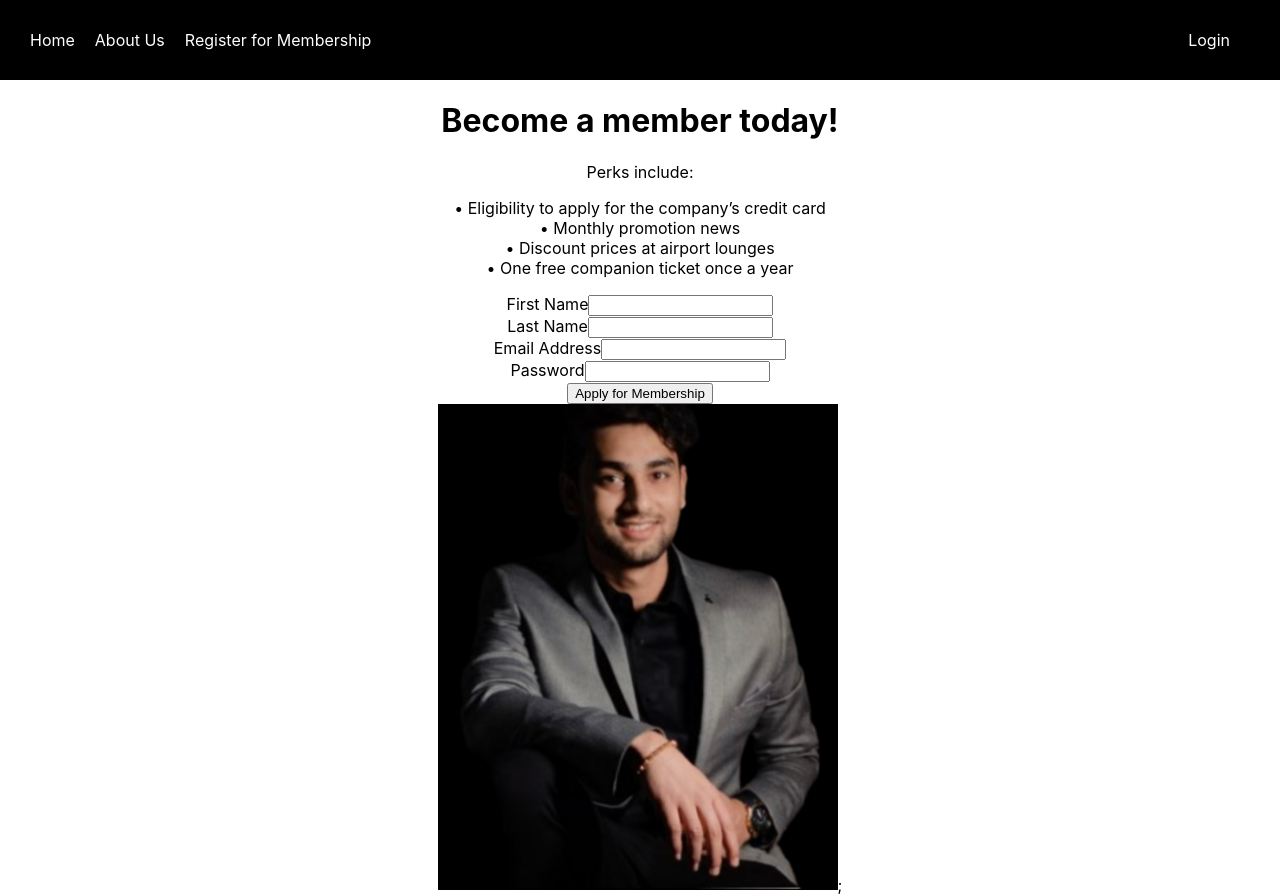
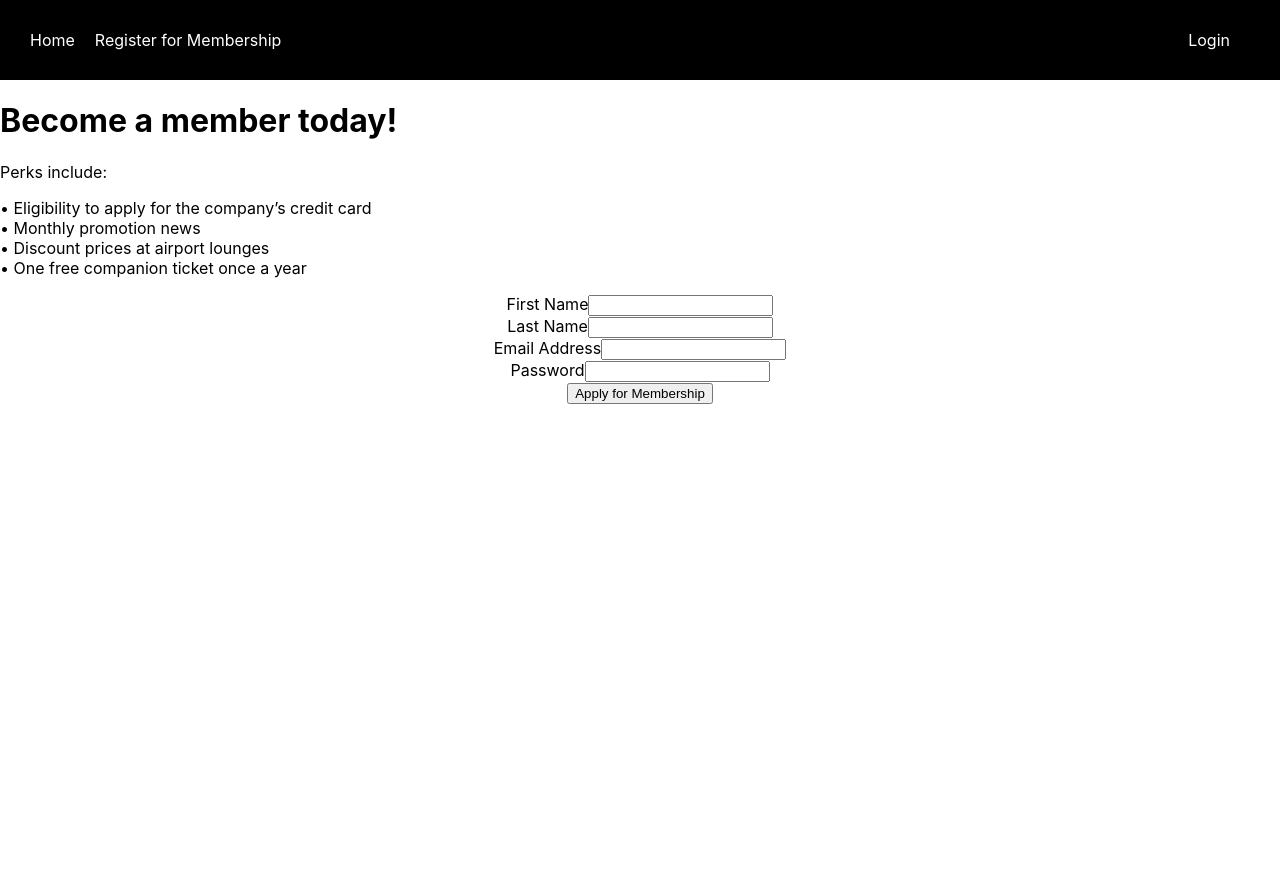
Before and after one commit to abedinmus/ensf614finalproject, a React (Create React App) app: page /register in a window 1280 px wide. After the commit the page ends 800 px from the top, so only its background shows below. Built offline with nearby package versions, Linux system fonts and the light colour scheme.

Commit message:
removed backend dependency

```diff
--- a/src/components/Home.js
+++ b/src/components/Home.js
@@ -7,15 +7,15 @@ import { useQuery } from 'react-query';
 
 function Home() {
 
-    const fetchMyData = async () => {
-        const response = await fetch('http://localhost:3010/my-endpoint');
-        if (!response.ok) {
-          throw new Error('Network response was NOT ok');
-        }
-        return response.json();
-      };
-
-    const {data, error, isLoading } = useQuery('home-page', fetchMyData);
+    //EXPRESS JS TEST STUFF: UNCOMMENT FOR TESTING PROXY
+    // const fetchMyData = async () => {
+    //     const response = await fetch('http://localhost:3010/my-endpoint');
+    //     if (!response.ok) {
+    //       throw new Error('Network response was NOT ok');
+    //     }
+    //     return response.json();
+    //   };
+    // const {data, error, isLoading } = useQuery('home-page', fetchMyData);
 
     const navigate = useNavigate();
     // Use only formData state to manage all form fields
@@ -49,9 +49,10 @@ function Home() {
         color: 'white', // Assuming you want white text for better contrast
     };
 
-    if (isLoading) return <div>Loading...</div>;
-    if (error) return <div>An error has occurred: {error.message}</div>;
-    console.log(data)
+    //EXPRESS JS TEST STUFF: UNCOMMENT FOR TESTING PROXY
+    // if (isLoading) return <div>Loading...</div>;
+    // if (error) return <div>An error has occurred: {error.message}</div>;
+    // console.log(data)
 
     return (
         <div>
--- a/src/components/NavBar.js
+++ b/src/components/NavBar.js
@@ -9,7 +9,7 @@ function NavBar() {
 
         <div className="nav-links">
             <Link to="/" className="nav-link">Home</Link>
-            <Link to="/about-us" className="nav-link">About Us</Link>
+            {/* <Link to="/about-us" className="nav-link">About Us</Link> */}
             <Link to="/register" className="nav-link">Register for Membership</Link>
         </div>
 
--- a/src/components/RegisterForMembership.js
+++ b/src/components/RegisterForMembership.js
@@ -26,14 +26,14 @@ function RegisterForMembership() {
 
     return (
     <div>
-        <h1>Become a member today!</h1>
-        <p>Perks include:</p>
-        <p>
+      <h1 style={{ textAlign: 'left' }}>Become a member today!</h1>
+      <p style={{ textAlign: 'left' }}>Perks include:</p>
+      <p style={{ textAlign: 'left' }}>
         • Eligibility to apply for the company’s credit card<br />
         • Monthly promotion news<br />
         • Discount prices at airport lounges<br />
         • One free companion ticket once a year
-        </p>
+      </p>
 
 
         <form onSubmit={handleSubmit}>
@@ -84,7 +84,7 @@ function RegisterForMembership() {
         <button type="submit">Apply for Membership</button>
       </form>
 
-      <img src={romilnice} alt="romil" style={{ width: '400px' }} />;
+      {/* <img src={romilnice} alt="romil" style={{ width: '400px' }} />; */}
 
 
 
--- a/src/index.js
+++ b/src/index.js
@@ -20,5 +20,3 @@ root.render(
 // to log results (for example: reportWebVitals(console.log))
 // or send to an analytics endpoint. Learn more: https://bit.ly/CRA-vitals
 reportWebVitals();
-
-// index.js or App.js
```
